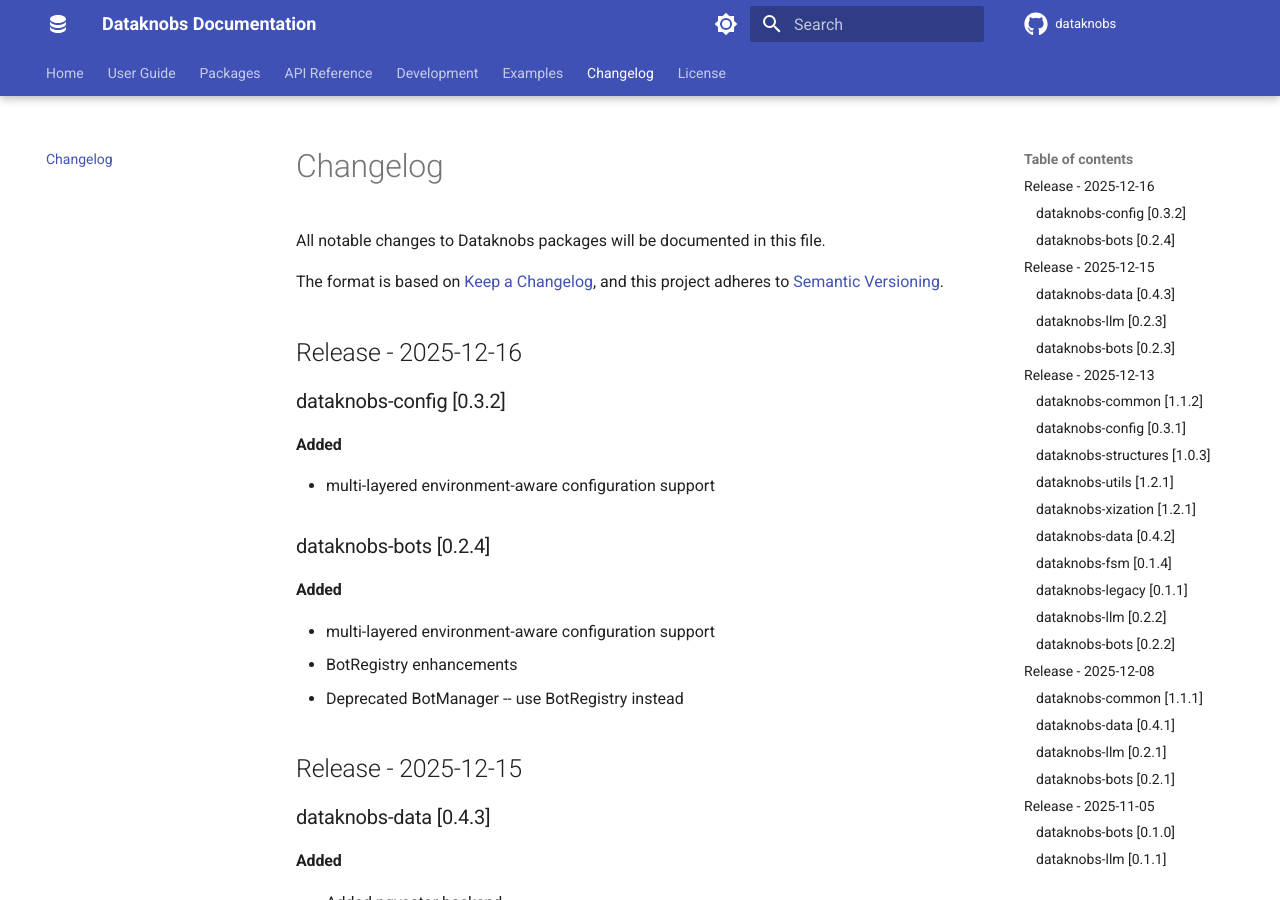
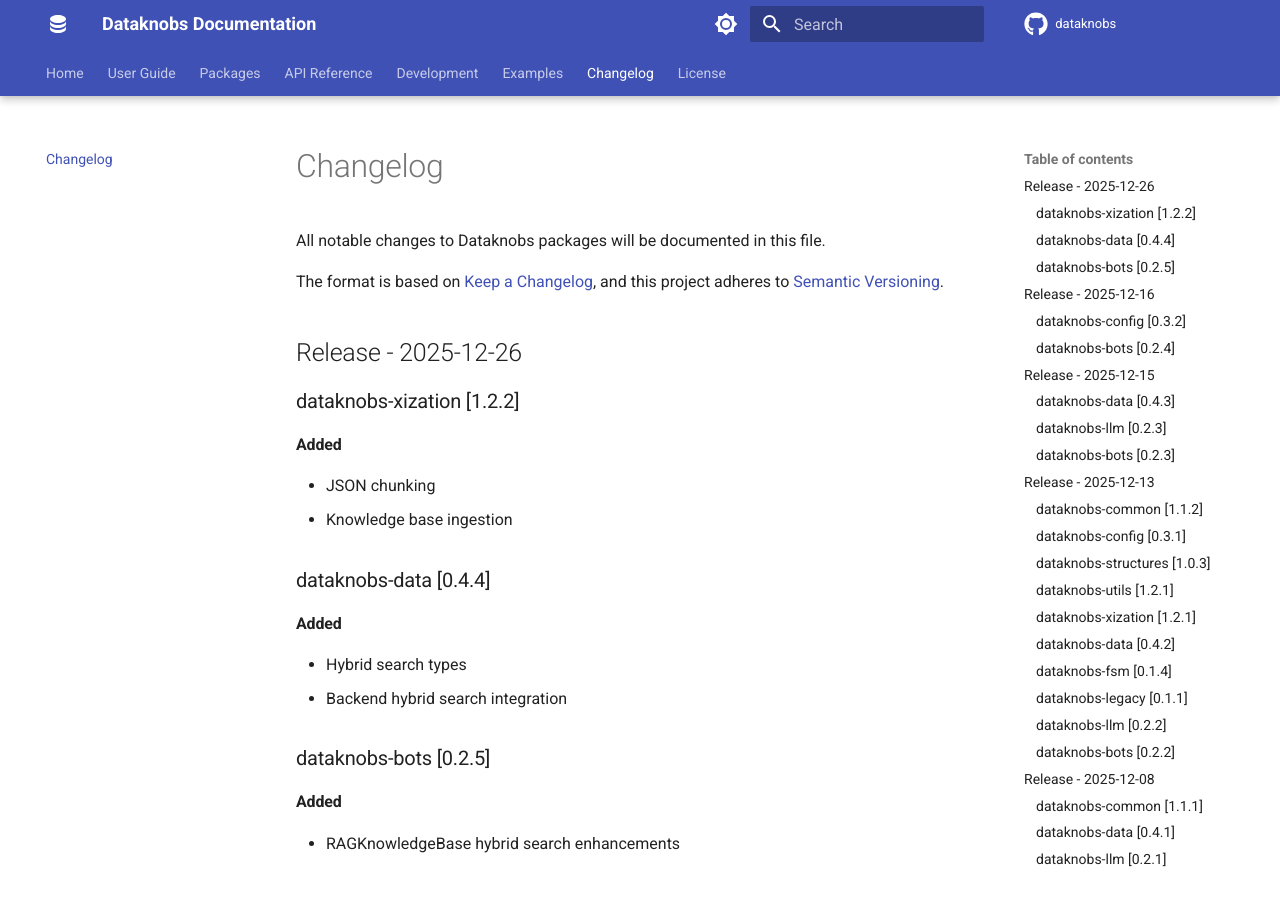
Before and after one commit to KBS-Labs/dataknobs, an MkDocs documentation site: the page built from docs/changelog.md, in a window 1280 px wide and 900 px high. Built offline with MkDocs 1.6.1 and Material for MkDocs 9.7.7, drawn with Linux system fonts in a browser that asks for light colours; comment, search, counter and statistics services are not loaded.

Commit message:
bumped versions, updated release notes

```diff
--- a/docs/changelog.md
+++ b/docs/changelog.md
@@ -4,6 +4,26 @@
 
 The format is based on [Keep a Changelog](https://keepachangelog.com/en/1.0.0/),
 and this project adheres to [Semantic Versioning](https://semver.org/spec/v2.0.0.html).
+
+
+## Release - 2025-12-26
+
+### dataknobs-xization [1.2.2]
+
+#### Added
+- JSON chunking
+- Knowledge base ingestion
+
+### dataknobs-data [0.4.4]
+
+#### Added
+- Hybrid search types
+- Backend hybrid search integration
+
+### dataknobs-bots [0.2.5]
+
+#### Added
+- RAGKnowledgeBase hybrid search enhancements
 
 
 ## Release - 2025-12-16
```
Also changed, not shown: 7 other files.
